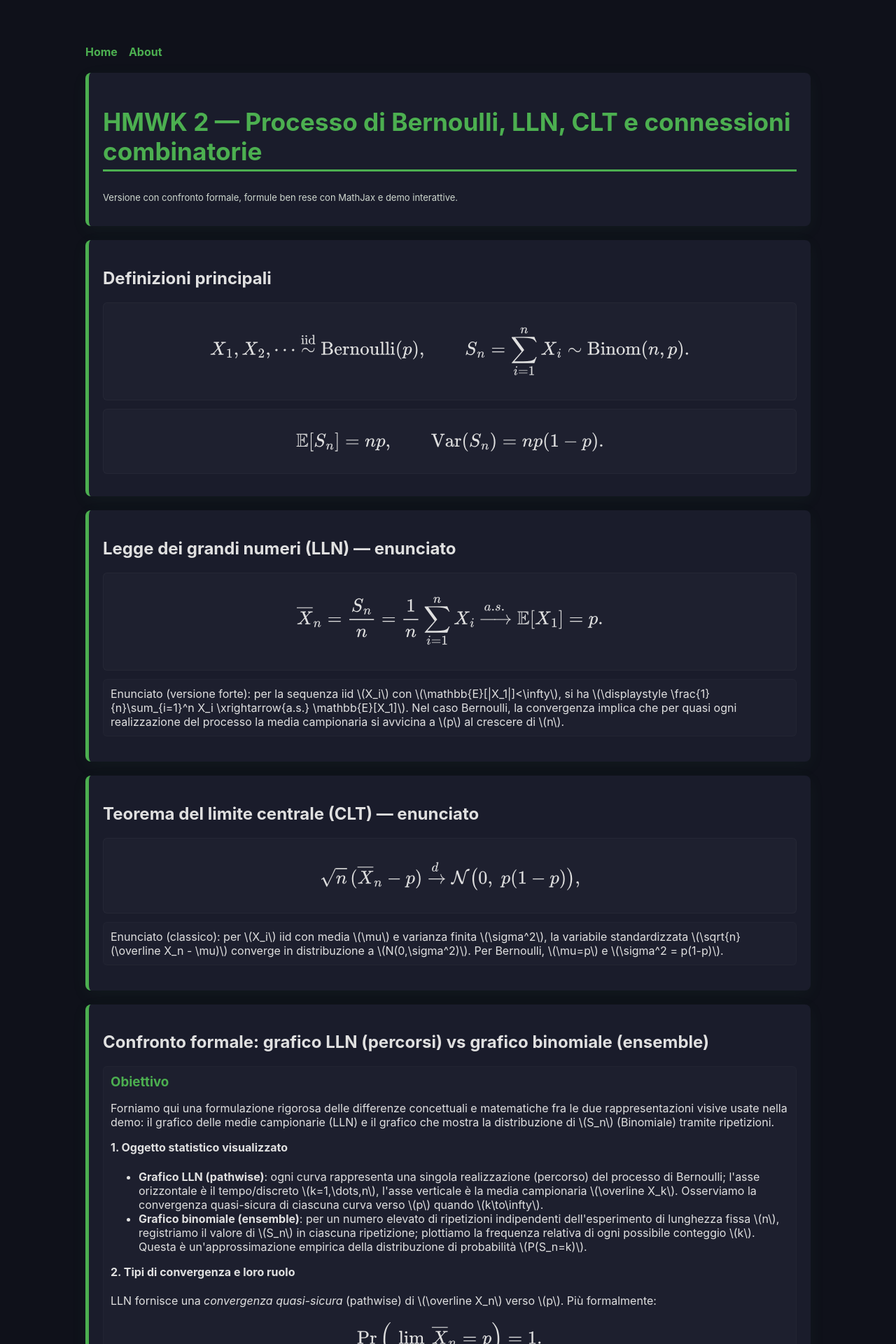
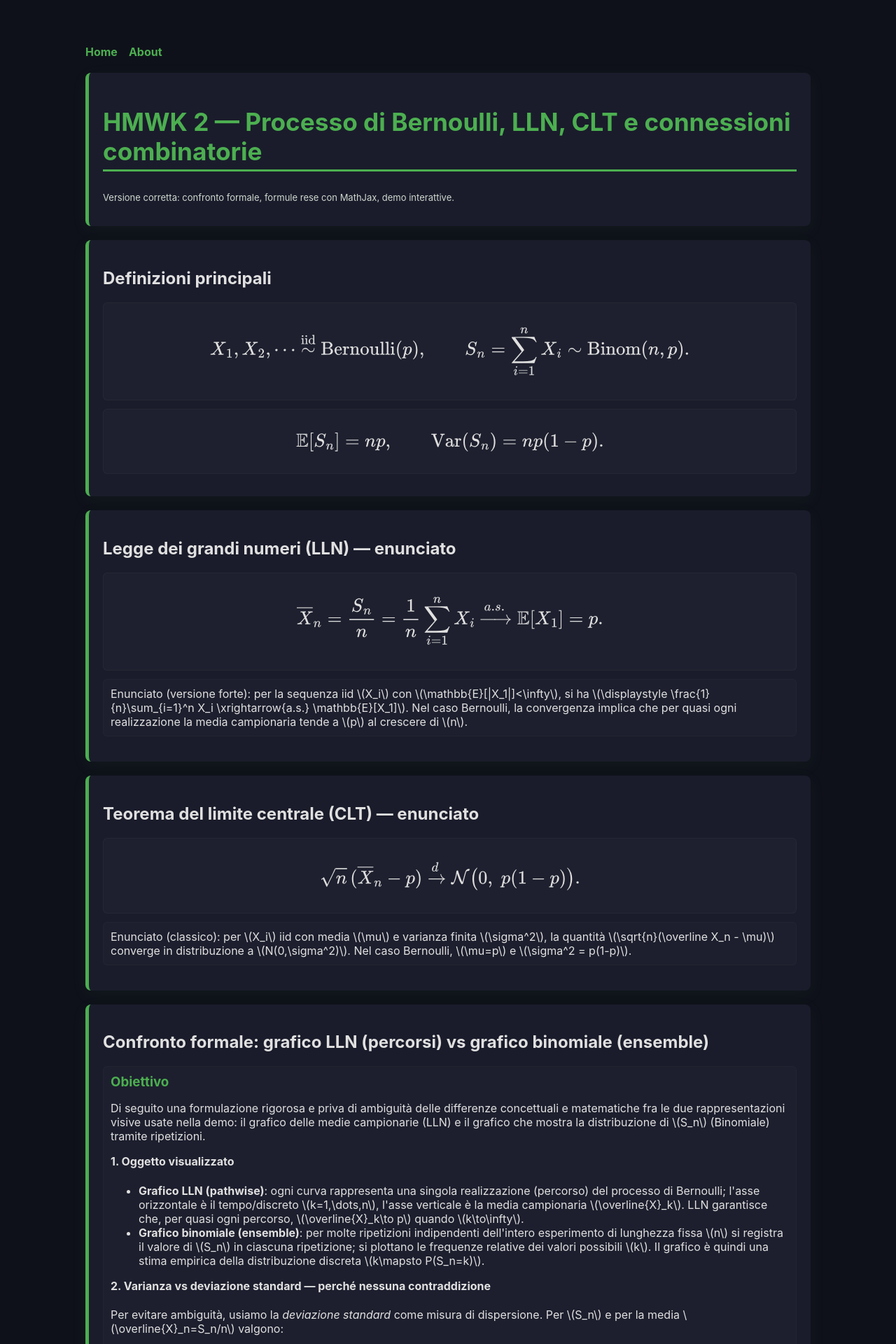
Before and after one commit to ricky2905/ricky2905.github.io, a Jekyll site: the page HOMEWORK/homework8/index.html, which Jekyll copies as it is, in a window 1280 px wide. Shown: the top 1920 px of the page at 70% size. Built offline with Jekyll 4.4.1, drawn with Linux system fonts in a browser that asks for light colours; some of the changed text lies outside the part shown.

Commit message:
Update title and improve text clarity in index.html

```diff
--- a/HOMEWORK/homework8/index.html
+++ b/HOMEWORK/homework8/index.html
@@ -31,7 +31,7 @@
     .formal { margin-top:10px; padding:10px; background:rgba(255,255,255,0.015); border-radius:6px; border:1px solid rgba(255,255,255,0.02) }
     /* MathJax SVG styling for clarity */
     .mjx-svg { fill: var(--text) !important; display:block; margin:.4rem 0; shape-rendering:geometricPrecision; }
-    .mjx-svg .mjx-mrow { font-size:1.12rem !important; }
+    .mjx-svg .mjx-mrow { font-size:1.18rem !important; }
     @media(max-width:520px){ .mjx-svg .mjx-mrow { font-size:1.0rem !important } }
   </style>
 
@@ -64,7 +64,7 @@
     <main>
       <article class="card">
         <h1>HMWK 2 — Processo di Bernoulli, LLN, CLT e connessioni combinatorie</h1>
-        <p class="small">Versione con confronto formale, formule ben rese con MathJax e demo interattive.</p>
+        <p class="small">Versione corretta: confronto formale, formule rese con MathJax, demo interattive.</p>
       </article>
 
       <article class="card">
@@ -92,7 +92,7 @@
         <p class="formal">
           Enunciato (versione forte): per la sequenza iid \\(X_i\\) con \\(\mathbb{E}[|X_1|]<\infty\\),
           si ha \\(\displaystyle \frac{1}{n}\sum_{i=1}^n X_i \xrightarrow{a.s.} \mathbb{E}[X_1]\\).
-          Nel caso Bernoulli, la convergenza implica che per quasi ogni realizzazione del processo la media campionaria si avvicina a \\(p\\) al crescere di \\(n\\).
+          Nel caso Bernoulli, la convergenza implica che per quasi ogni realizzazione la media campionaria tende a \\(p\\) al crescere di \\(n\\).
         </p>
       </article>
 
@@ -100,13 +100,13 @@
         <h2>Teorema del limite centrale (CLT) — enunciato</h2>
         <div class="display-equation">
           \[
-            \sqrt{n}\,(\overline{X}_n - p) \xrightarrow{d} \mathcal{N}\big(0,\;p(1-p)\big),
+            \sqrt{n}\,(\overline{X}_n - p) \xrightarrow{d} \mathcal{N}\big(0,\;p(1-p)\big).
           \]
         </div>
         <p class="formal">
           Enunciato (classico): per \\(X_i\\) iid con media \\(\mu\\) e varianza finita \\(\sigma^2\\),
-          la variabile standardizzata \\(\sqrt{n}(\overline X_n - \mu)\\) converge in distribuzione a \\(N(0,\sigma^2)\\).
-          Per Bernoulli, \\(\mu=p\\) e \\(\sigma^2 = p(1-p)\\).
+          la quantità \\(\sqrt{n}(\overline X_n - \mu)\\) converge in distribuzione a \\(N(0,\sigma^2)\\).
+          Nel caso Bernoulli, \\(\mu=p\\) e \\(\sigma^2 = p(1-p)\\).
         </p>
       </article>
 
@@ -115,40 +115,63 @@
 
         <div class="formal">
           <h3 style="margin:0 0 .5rem 0; color:var(--accent)">Obiettivo</h3>
-          <p>Forniamo qui una formulazione rigorosa delle differenze concettuali e matematiche fra le due rappresentazioni visive usate nella demo: il grafico delle medie campionarie (LLN) e il grafico che mostra la distribuzione di \\(S_n\\) (Binomiale) tramite ripetizioni.</p>
+          <p>Di seguito una formulazione rigorosa e priva di ambiguità delle differenze concettuali e matematiche fra le due rappresentazioni visive usate nella demo: il grafico delle medie campionarie (LLN) e il grafico che mostra la distribuzione di \\(S_n\\) (Binomiale) tramite ripetizioni.</p>
 
-          <h4 style="margin-top:0.6rem">1. Oggetto statistico visualizzato</h4>
+          <h4 style="margin-top:0.6rem">1. Oggetto visualizzato</h4>
           <ul>
-            <li><strong>Grafico LLN (pathwise)</strong>: ogni curva rappresenta una singola realizzazione (percorso) del processo di Bernoulli; l'asse orizzontale è il tempo/discreto \\(k=1,\dots,n\\), l'asse verticale è la media campionaria \\(\overline X_k\\). Osserviamo la convergenza quasi-sicura di ciascuna curva verso \\(p\\) quando \\(k\to\infty\\).</li>
-            <li><strong>Grafico binomiale (ensemble)</strong>: per un numero elevato di ripetizioni indipendenti dell'esperimento di lunghezza fissa \\(n\\), registriamo il valore di \\(S_n\\) in ciascuna ripetizione; plottiamo la frequenza relativa di ogni possibile conteggio \\(k\\). Questa è un'approssimazione empirica della distribuzione di probabilità \\(P(S_n=k)\\).</li>
+            <li><strong>Grafico LLN (pathwise)</strong>: ogni curva rappresenta una singola realizzazione (percorso) del processo di Bernoulli; l'asse orizzontale è il tempo/discreto \\(k=1,\dots,n\\), l'asse verticale è la media campionaria \\(\overline{X}_k\\). LLN garantisce che, per quasi ogni percorso, \\(\overline{X}_k\\to p\\) quando \\(k\to\infty\\).</li>
+            <li><strong>Grafico binomiale (ensemble)</strong>: per molte ripetizioni indipendenti dell'intero esperimento di lunghezza fissa \\(n\\) si registra il valore di \\(S_n\\) in ciascuna ripetizione; si plottano le frequenze relative dei valori possibili \\(k\\). Il grafico è quindi una stima empirica della distribuzione discreta \\(k\mapsto P(S_n=k)\\).</li>
           </ul>
 
-          <h4 style="margin-top:0.6rem">2. Tipi di convergenza e loro ruolo</h4>
+          <h4 style="margin-top:0.6rem">2. Varianza vs deviazione standard — perché nessuna contraddizione</h4>
           <p>
-            LLN fornisce una <em>convergenza quasi-sicura</em> (pathwise) di \\(\overline X_n\\) verso \\(p\\). Più formalmente:
+            Per evitare ambiguità, usiamo la <em>deviazione standard</em> come misura di dispersione. Per \\(S_n\\) e per la media \\(\overline{X}_n=S_n/n\\) valgono:
+            \[
+              \mathrm{Var}(S_n)=np(1-p),\qquad \mathrm{SD}(S_n)=\sqrt{np(1-p)}\sim C\sqrt{n},
+            \]
+            mentre per la media campionaria
+            \[
+              \mathrm{Var}(\overline{X}_n)=\frac{p(1-p)}{n},\qquad \mathrm{SD}(\overline{X}_n)=\sqrt{\frac{p(1-p)}{n}}\sim \frac{C}{\sqrt{n}}.
+            \]
+            Quindi:
+            <ul>
+              <li>La deviazione standard assoluta di \\(S_n\\) cresce come \\(\sqrt{n}\\) (valori possibili di \\(S_n\\) si allargano in scala assoluta quando cresce \\(n\\)).</li>
+              <li>La deviazione standard della media campionaria \\(\overline{X}_n\\) invece diminuisce come \\(1/\sqrt{n}\\), perciò le curve nel grafico LLN si <em>aggregano</em> attorno a \\(p\\) al crescere di \\(n\\).</li>
+            </ul>
+            Se, al contrario, si considera la dispersione relativa (ad esempio la distribuzione di \\(S_n/n\\)), anche la variabilità di \\(S_n\\) rapportata a \\(n\\) si riduce e converge a zero (vedi LLN).
+          </p>
+
+          <h4 style="margin-top:0.6rem">3. LLN vs CLT: modalità di convergenza</h4>
+          <p>
+            LLN: convergenza quasi-sicura (pathwise) di \\(\overline X_n\\) verso \\(p\\):
             \[
               \Pr\Big(\lim_{n\to\infty}\overline X_n = p\Big)=1.
             \]
-            CLT, invece, fornisce una <em>convergenza in distribuzione</em> per la quantità standardizzata; essa controlla la forma della dispersione attorno a \\(p\\) su scala \\(1/\sqrt n\\).
-          </p>
-
-          <h4 style="margin-top:0.6rem">3. Relazioni numeriche utili</h4>
-          <p>
-            Per memoria:
+            CLT: convergenza in distribuzione della quantità standardizzata:
             \[
-              \mathbb{E}[S_n]=np,\quad \mathrm{Var}(S_n)=np(1-p),
-              \qquad
-              \mathbb{E}[\overline X_n]=p,\quad \mathrm{Var}(\overline X_n)=\frac{p(1-p)}{n}.
+              \sqrt{n}(\overline X_n - p) \xrightarrow{d} \mathcal{N}(0,p(1-p)).
             \]
-            Queste relazioni spiegano perché le curve nel grafico LLN si aggregano attorno a \\(p\\) con dispersione che decresce ~\\(1/\sqrt n\\), mentre la dispersione dei possibili valori di \\(S_n\\) aumenta in valore assoluto come \\(\sqrt{n}\\) (cioè varianza \\(np(1-p)\\)) ma, rapportata a \\(n\\), si riduce.
+            In pratica il CLT descrive la forma (gaussiana) della dispersione su scala \\(1/\sqrt{n}\\).
           </p>
 
           <h4 style="margin-top:0.6rem">4. Linee guida per la relazione di laboratorio / tesi</h4>
           <ol>
-            <li>Inserire entrambe le figure: (A) percorsi delle medie campionarie e (B) distribuzione di ensemble di \\(S_n\\) per lo stesso \\(n\\). Specificare chiaramente quale figura è pathwise e quale è ensemble.</li>
-            <li>Per collegare LLN e CLT: aggiungere un pannello che mostra l'istogramma di \\(\sqrt{n}(\overline X_n - p)\\) con sovrapposta la densità normale teorica \\(N(0,p(1-p))\\). Questo rende evidente la convergenza in distribuzione prevista dal CLT.</li>
-            <li>Quando riporti valori numerici, includi: n, p, numero di percorsi m, numero di ripetizioni per il grafico binomiale, e il numero di campionamenti per l'istogramma CLT. Spiega come la scelta di questi parametri influenza la varianza stimata.</li>
-            <li>Nelle didascalie: usa frasi del tipo «Figura X — percorsi indipendenti di \\(\overline X_k\\) per k=1,...,n; la linea tratteggiata rappresenta p» e «Figura Y — frequenze empiriche di \\(S_n\\) (bar chart) con sovrapposta la probabilità teorica Binom(n,p)».</li>
+            <li><strong>Figura A (pathwise)</strong>: mostrare i percorsi delle medie campionarie \\(\overline X_k\\), con la linea tratteggiata che rappresenta il valore teorico \\(p\\). Commentare come, al crescere di \\(k\\), le curve si raggruppino attorno a \\(p\\) — questo è il fenomeno garantito da LLN.</li>
+
+            <li><strong>Figura B (ensemble)</strong>: mostrare l'istogramma / bar chart delle frequenze empiriche di \\(S_n\\) ottenute da molte ripetizioni indipendenti dell'esperimento (stesso \\(n\\)). Sovrapporre la probabilità teorica \\(P(S_n=k)=\binom{n}{k}p^k(1-p)^{n-k}\\) per dimostrare l'accordo tra modello e dati.</li>
+
+            <li><strong>Collegamento LLN–CLT</strong>: aggiungere un pannello che mostra l'istogramma di
+              \[
+                Z_n \;=\; \sqrt{n}\,(\overline X_n - p)
+              \]
+              con sovrapposta la densità teorica \\(\mathcal{N}(0,p(1-p))\\). Questo rende evidente la convergenza in distribuzione prevista dal CLT e permette di valutare la bontà dell'approssimazione normale per il valore di \\(n\\) scelto.</li>
+
+            <li><strong>Parametri da riportare</strong>: per ogni figura documentare esplicitamente: \\(n\\), \\(p\\), numero di percorsi \\(m\\) (per LLN), numero di ripetizioni \\(R\\) (per il grafico binomiale), numero di campionamenti/box nel pannello CLT. Discutere come la scelta di \\(m\\) e \\(R\\) influisce sulla variabilità stimata e sull'accuratezza della stima empirica.</li>
+
+            <li><strong>Didascalie</strong>: usare frasi chiare e consistenti; esempi:
+              <blockquote>«Figura A — percorsi indipendenti di \\(\overline X_k\\) per \\(k=1,\dots,n\\); la linea tratteggiata rappresenta il valore atteso \\(p\\).»</blockquote>
+              <blockquote>«Figura B — frequenze empiriche di \\(S_n\\) (bar chart) con sovrapposta la probabilità teorica \\(\mathrm{Binom}(n,p)\\).»</blockquote>
+            </li>
           </ol>
         </div>
       </article>
@@ -156,7 +179,7 @@
       <article class="card">
         <h2>Demo interattive: LLN, Binomiale e CLT</h2>
         <div class="controls">
-          <div style="flex:1"><label>n (prove)</label><input id="n_lln" type="number" value="500" min="1" max="200000"></div>
+          <div style="flex:1"><label>n (prove)</label><input id="n_lln" type="number" value="500" min="2" max="200000"></div>
           <div style="flex:1"><label>m (percorsi LLN)</label><input id="m_lln" type="number" value="50" min="1" max="500"></div>
           <div style="flex:1"><label>p (Bernoulli)</label><input id="p_lln" type="number" step="0.01" value="0.6" min="0" max="1"></div>
         </div>
@@ -174,13 +197,13 @@
 
           <div class="chartCard" aria-label="Grafico binomiale">
             <canvas id="binomChart" role="img" aria-label="Distribuzione empirica vs binomiale teorica"></canvas>
-            <div class="small">Barre: frequenze empiriche di \\(S_n\\). Linea: probabilità teorica Binom(n,p).</div>
+            <div class="small">Barre: frequenze empiriche di \\(S_n\\). Linea: probabilità teorica \\(\mathrm{Binom}(n,p)\\).</div>
             <div id="binom_metrics" class="metrics" aria-live="polite"></div>
           </div>
 
           <div class="chartCard" aria-label="Grafico CLT">
             <canvas id="cltChart" role="img" aria-label="Istogramma della quantità standardizzata e densità normale"></canvas>
-            <div class="small">Istogramma di \\(\sqrt{n}(\overline X_n - p)\\) con sovrapposta la densità teorica \\(N(0,p(1-p))\\).</div>
+            <div class="small">Istogramma di \\(\sqrt{n}(\overline X_n - p)\\) con sovrapposta la densità teorica \\(\mathcal{N}(0,p(1-p))\\).</div>
             <div id="clt_metrics" class="metrics" aria-live="polite"></div>
           </div>
         </div>
```
Also changed, not shown: other parts of HOMEWORK/homework8/index.html (+1 -1 lines).
